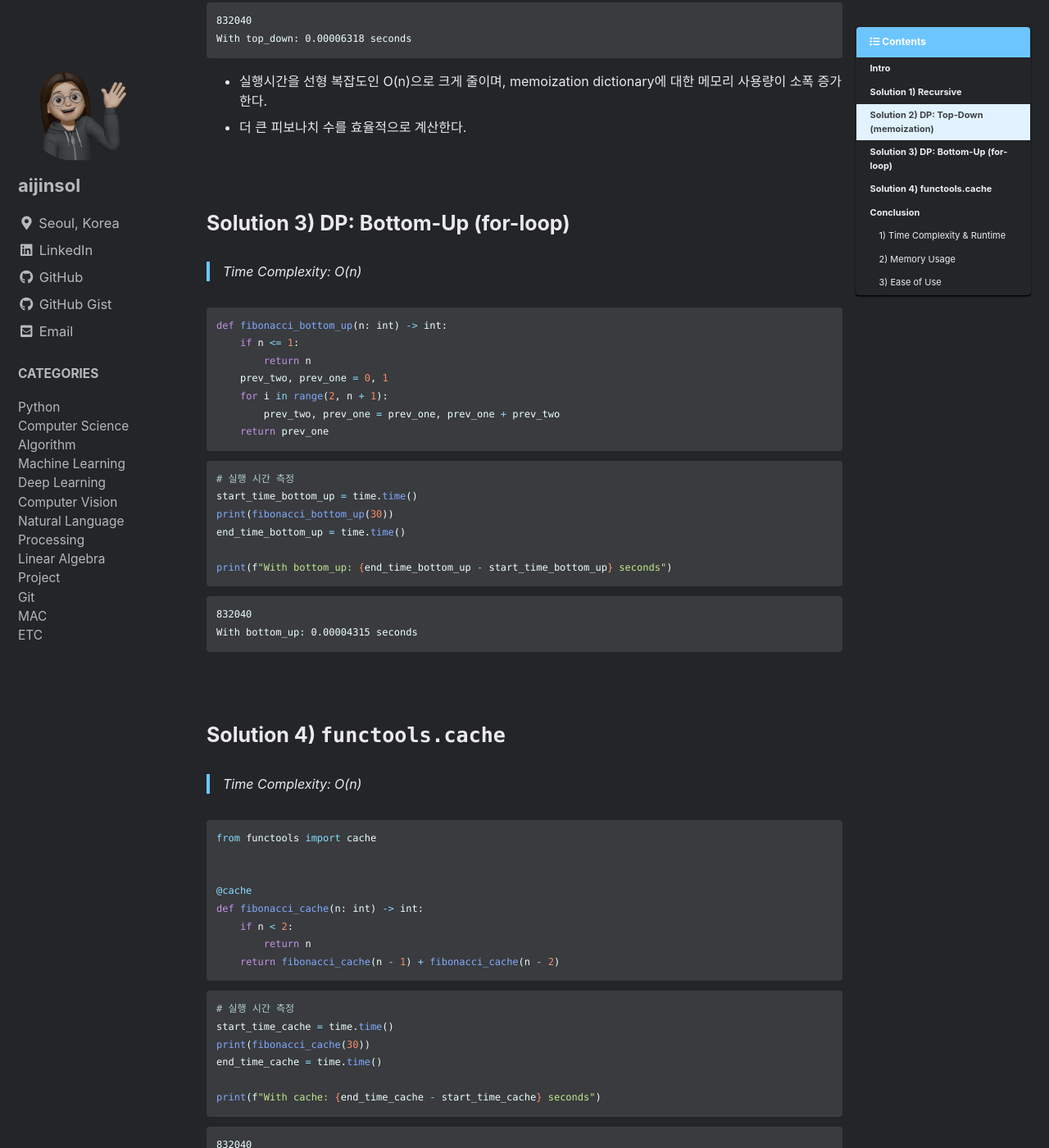
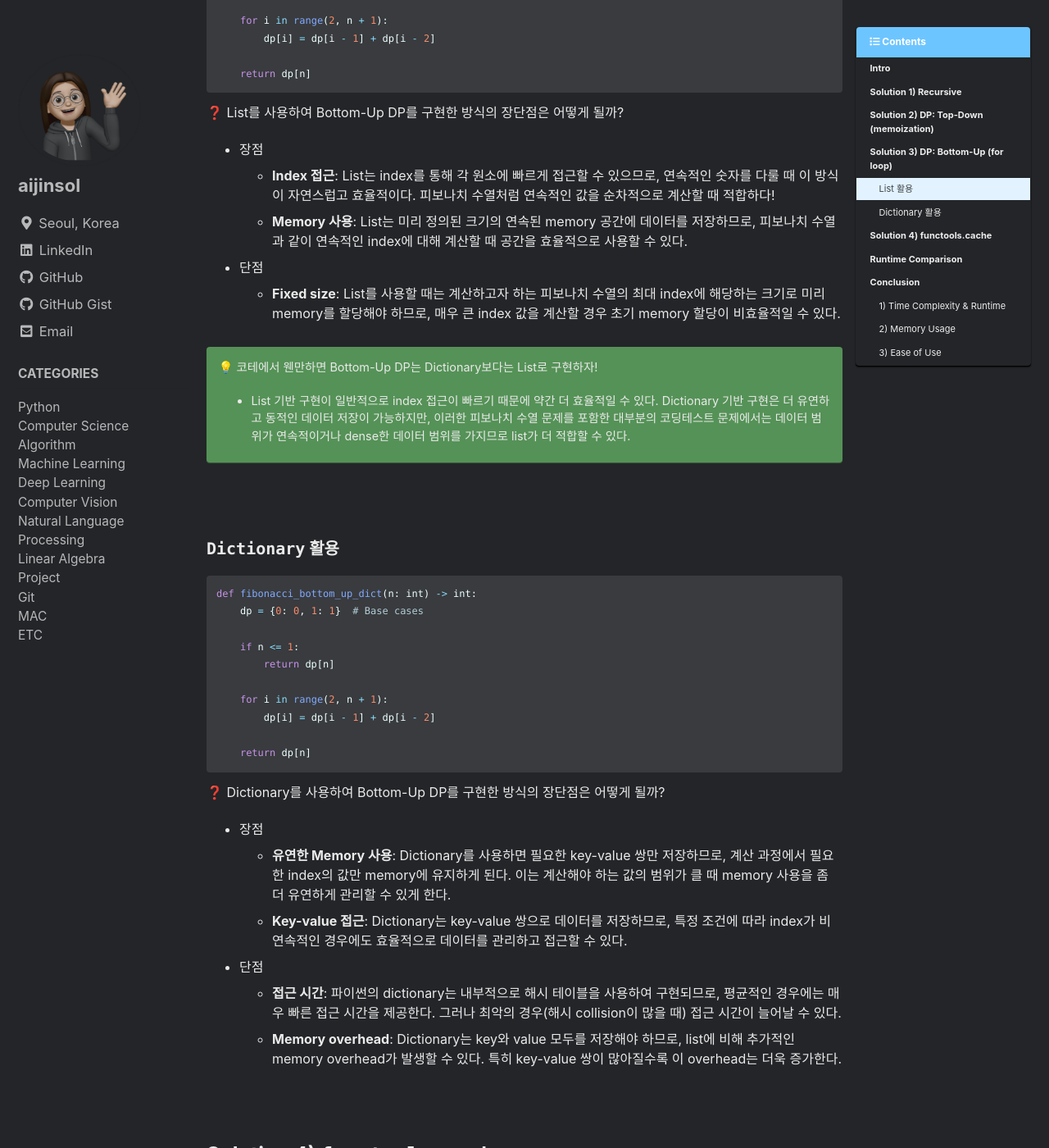
Before and after one commit to aijinsol/aijinsol.github.io, a Jekyll site: the page built from _posts/2024-02-08-fibonacci.md, in a window 1280 px wide and 1400 px high, scrolled down 1842 px. Shown: the whole window at 82% size. Built offline with Jekyll 4.4.1, drawn with Linux system fonts in a browser that asks for light colours; cached includes are drawn as plain includes; comment, search, counter and statistics services are not loaded; some of the changed text lies outside the part shown.

Commit message:
docs: update fibonacci and climbing stairs posts

````diff
--- a/_posts/2024-02-08-fibonacci.md
+++ b/_posts/2024-02-08-fibonacci.md
@@ -23,25 +23,9 @@
 ```python
 def fibonacci_recursive(n: int) -> int:
     if n < 2:
-        return n
+        return n  # Base cases
+
     return fibonacci_recursive(n - 1) + fibonacci_recursive(n - 2)
-```
-
-```python
-# 실행 시간 측정
-import time
-
-
-start_time_recursive = time.time()
-print(fibonacci_recursive(30))
-end_time_recursive = time.time()
-
-print(f"With recursive: {end_time_recursive - start_time_recursive} seconds")
-```
-
-```
-832040
-With recursive: 0.18014598 seconds
 ```
 
 - O(2<sup>n</sup>)의 높은 지수적 시간복잡도라는 아쉬움!
@@ -57,30 +41,14 @@
 > Time Complexity: O(n)
 
 ```python
-from typing import Dict
+def fibonacci_top_down(n: int, dp: dict[int, int] | None = None) -> int:
+    if dp is None:
+        dp = {0: 0, 1: 1}  # Base cases
 
+    if n not in dp:
+        dp[n] = fibonacci_top_down(n - 1, dp) + fibonacci_top_down(n - 2, dp)
 
-def fibonacci_top_down(n: int, memo: Dict[int, int] = None) -> int:
-    if memo is None:
-        memo = {0: 0, 1: 1}  # Base cases
-    if n in memo:
-        return memo[n]
-    memo[n] = fibonacci_top_down(n - 1, memo) + fibonacci_top_down(n - 2, memo)
-    return memo[n]
-```
-
-```python
-# 실행 시간 측정
-start_time_top_down = time.time()
-print(fibonacci_top_down(30))
-end_time_top_down = time.time()
-
-print(f"With top_down: {end_time_top_down - start_time_top_down} seconds")
-```
-
-```
-832040
-With top_down: 0.00006318 seconds
+    return dp[n]
 ```
 
 - 실행시간을 선형 복잡도인 O(n)으로 크게 줄이며, memoization dictionary에 대한 메모리 사용량이 소폭 증가한다.
@@ -88,33 +56,64 @@
 
 <br>
 
-# Solution 3) DP: Bottom-Up (for-loop)
+# Solution 3) DP: Bottom-Up (for loop)
 
 > Time Complexity: O(n)
 
+## `List` 활용
+
 ```python
-def fibonacci_bottom_up(n: int) -> int:
+def fibonacci_bottom_up_list(n: int) -> int:
+    dp = [0] * (n + 1)
+    dp[0], dp[1] = 0, 1  # Base cases
+
     if n <= 1:
         return n
-    prev_two, prev_one = 0, 1
+
     for i in range(2, n + 1):
-        prev_two, prev_one = prev_one, prev_one + prev_two
-    return prev_one
+        dp[i] = dp[i - 1] + dp[i - 2]
+
+    return dp[n]
 ```
 
+❓ List를 사용하여 Bottom-Up DP를 구현한 방식의 장단점은 어떻게 될까?
+
+- 장점
+  - <b>Index 접근</b>: List는 index를 통해 각 원소에 빠르게 접근할 수 있으므로, 연속적인 숫자를 다룰 때 이 방식이 자연스럽고 효율적이다. 피보나치 수열처럼 연속적인 값을 순차적으로 계산할 때 적합하다!
+  - <b>Memory 사용</b>: List는 미리 정의된 크기의 연속된 memory 공간에 데이터를 저장하므로, 피보나치 수열과 같이 연속적인 index에 대해 계산할 때 공간을 효율적으로 사용할 수 있다.
+- 단점
+  - <b>Fixed size</b>: List를 사용할 때는 계산하고자 하는 피보나치 수열의 최대 index에 해당하는 크기로 미리 memory를 할당해야 하므로, 매우 큰 index 값을 계산할 경우 초기 memory 할당이 비효율적일 수 있다.
+
+<div class="notice--success" markdown="1">
+💡 코테에서 웬만하면 Bottom-Up DP는 Dictionary보다는 List로 구현하자!
+- List 기반 구현이 일반적으로 index 접근이 빠르기 때문에 약간 더 효율적일 수 있다. Dictionary 기반 구현은 더 유연하고 동적인 데이터 저장이 가능하지만, 이러한 피보나치 수열 문제를 포함한 대부분의 코딩테스트 문제에서는 데이터 범위가 연속적이거나 dense한 데이터 범위를 가지므로 list가 더 적합할 수 있다.
+</div>
+
+<br>
+
+## `Dictionary` 활용
+
 ```python
-# 실행 시간 측정
-start_time_bottom_up = time.time()
-print(fibonacci_bottom_up(30))
-end_time_bottom_up = time.time()
+def fibonacci_bottom_up_dict(n: int) -> int:
+    dp = {0: 0, 1: 1}  # Base cases
 
-print(f"With bottom_up: {end_time_bottom_up - start_time_bottom_up} seconds")
+    if n <= 1:
+        return dp[n]
+
+    for i in range(2, n + 1):
+        dp[i] = dp[i - 1] + dp[i - 2]
+
+    return dp[n]
 ```
 
-```
-832040
-With bottom_up: 0.00004315 seconds
-```
+❓ Dictionary를 사용하여 Bottom-Up DP를 구현한 방식의 장단점은 어떻게 될까?
+
+- 장점
+  - <b>유연한 Memory 사용</b>: Dictionary를 사용하면 필요한 key-value 쌍만 저장하므로, 계산 과정에서 필요한 index의 값만 memory에 유지하게 된다. 이는 계산해야 하는 값의 범위가 클 때 memory 사용을 좀 더 유연하게 관리할 수 있게 한다.
+  - <b>Key-value 접근</b>: Dictionary는 key-value 쌍으로 데이터를 저장하므로, 특정 조건에 따라 index가 비연속적인 경우에도 효율적으로 데이터를 관리하고 접근할 수 있다.
+- 단점
+  - <b>접근 시간</b>: 파이썬의 dictionary는 내부적으로 해시 테이블을 사용하여 구현되므로, 평균적인 경우에는 매우 빠른 접근 시간을 제공한다. 그러나 최악의 경우(해시 collision이 많을 때) 접근 시간이 늘어날 수 있다.
+  - <b>Memory overhead</b>: Dictionary는 key와 value 모두를 저장해야 하므로, list에 비해 추가적인 memory overhead가 발생할 수 있다. 특히 key-value 쌍이 많아질수록 이 overhead는 더욱 증가한다.
 
 <br>
 
@@ -129,27 +128,47 @@
 @cache
 def fibonacci_cache(n: int) -> int:
     if n < 2:
-        return n
+        return n  # Base cases
+
     return fibonacci_cache(n - 1) + fibonacci_cache(n - 2)
-```
-
-```python
-# 실행 시간 측정
-start_time_cache = time.time()
-print(fibonacci_cache(30))
-end_time_cache = time.time()
-
-print(f"With cache: {end_time_cache - start_time_cache} seconds")
-```
-
-```
-832040
-With cache: 0.00007820 seconds
 ```
 
 - Top-Down DP 접근 방식과 마찬가지
 - `functools.cache`는 실행시간을 O(n)으로 줄이면서 캐싱 메커니즘을 내부적으로 처리한다.
 - 이는 성능을 개선할 뿐만 아니라 memoization 과정을 추상화하여 코드를 단순화한다.
+
+<br>
+
+# Runtime Comparison
+
+위에서 구현한 4가지 방식의 함수로 실행 시간을 측정하고, 비교해보자!
+
+```python
+import timeit
+
+# 실행 시간을 측정할 함수들의 리스트
+functions = [
+    fibonacci_recursive,
+    fibonacci_top_down,
+    fibonacci_bottom_up_list,
+    fibonacci_bottom_up_dict,
+    fibonacci_cache
+]
+
+# 각 함수의 실행 시간 측정
+for func in functions:
+    timer = timeit.Timer(lambda: func(30))
+    elapsed_time = timer.timeit(number=100)  # 100번 실행 평균 시간
+    print(f"{func.__name__}: {elapsed_time:.8f} seconds")
+```
+
+```
+fibonacci_recursive: 16.82809308 seconds
+fibonacci_top_down: 0.00059779 seconds
+fibonacci_bottom_up_list: 0.00021792 seconds
+fibonacci_bottom_up_dict: 0.00024538 seconds
+fibonacci_cache: 0.00000704 seconds
+```
 
 <br>
 
@@ -159,7 +178,7 @@
 
 ## 1) Time Complexity & Runtime
 
-> Recursive > Cache > Top-Down > Bottom-Up
+> Recursive > Top-Down > Bottom-Up DP(dictionary) > Bottom-Up DP(list) > Cache
 
 - <b>Recursive</b>
   - Time Complexity: O(2<sup>n</sup>)
````
Also changed, not shown: _posts/2024-02-08-climbing_stairs.md (+34 -14 lines).
